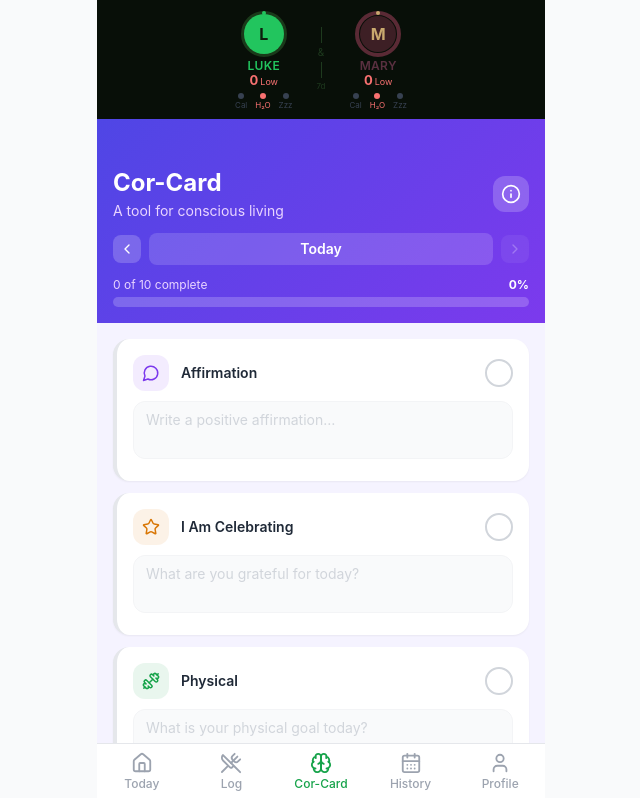
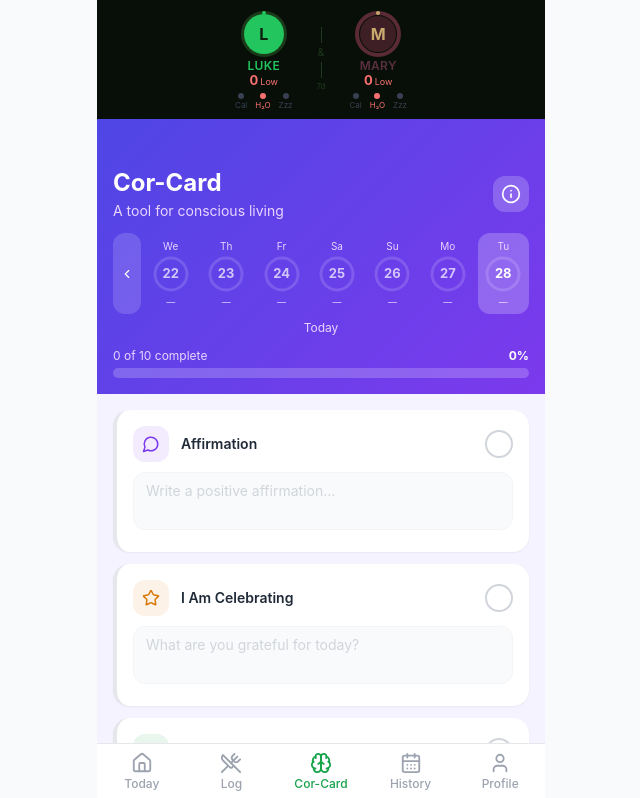
Before and after one commit to lukealley/food-planner, a React (Vite) app: page /corcard in a window 1280 px wide. Shown: the top 798 px of the page, without its empty margins (319-959 px from the left). Built offline with nearby package versions, Linux system fonts and the light colour scheme.

Commit message:
Add 7-day history strip to Cor-Card header with SVG completion rings

```diff
--- a/src/pages/CorCard.jsx
+++ b/src/pages/CorCard.jsx
@@ -1,7 +1,7 @@
 import { useState } from 'react'
 import {
   MessageCircle, Star, Dumbbell, Heart, Sun, Users,
-  BookOpen, Smile, Utensils, Zap, X, ChevronLeft, ChevronRight, Info,
+  BookOpen, Smile, Utensils, Zap, X, ChevronLeft, Info,
 } from 'lucide-react'
 import useAppStore from '../store/useAppStore'
 import { themes } from '../themes'
@@ -135,6 +135,29 @@ export default function CorCard() {
   const completedCount = ITEMS.filter(item => getItem(item.key).done).length
   const pct = Math.round((completedCount / ITEMS.length) * 100)
 
+  // Build 7-day strip: today and the 6 days before it
+  function nDaysAgo(n) {
+    let d = todayMT()
+    for (let i = 0; i < n; i++) d = prevDay(d)
+    return d
+  }
+  const sevenDays = Array.from({ length: 7 }, (_, i) => nDaysAgo(6 - i))
+
+  function dayPct(dateStr) {
+    const dl = (userData.corCardLog || {})[dateStr] || {}
+    const done = ITEMS.filter(item => (dl[item.key] || {}).done).length
+    return Math.round((done / ITEMS.length) * 100)
+  }
+
+  function dayAbbrev(dateStr) {
+    const [y, m, d] = dateStr.split('-').map(Number)
+    return new Date(y, m - 1, d).toLocaleDateString('en-US', { weekday: 'short' }).slice(0, 2)
+  }
+
+  function dayNum(dateStr) {
+    return parseInt(dateStr.split('-')[2])
+  }
+
   const accent = '#7c3aed'
 
   return (
@@ -156,37 +179,88 @@ export default function CorCard() {
           </button>
         </div>
 
-        {/* Date navigator */}
-        <div className="flex items-center gap-2 mt-3">
+        {/* 7-day strip */}
+        <div className="flex gap-1 mt-3">
+          {/* Older-days arrow */}
           <button
             onClick={() => setLogDate(d => prevDay(d))}
-            className="p-1.5 rounded-lg"
-            style={{ background: 'rgba(255,255,255,0.2)' }}
+            className="flex items-center justify-center w-7 shrink-0 rounded-xl"
+            style={{ background: 'rgba(255,255,255,0.15)' }}
           >
-            <ChevronLeft size={16} className="text-white" />
+            <ChevronLeft size={14} className="text-white" />
           </button>
-          <span className="flex-1 text-center text-sm font-semibold py-1.5 rounded-lg text-white"
-            style={{ background: 'rgba(255,255,255,0.15)' }}>
-            {friendlyDate(logDate)}
-          </span>
-          <button
-            onClick={() => setLogDate(d => nextDay(d))}
-            disabled={isToday}
-            className="p-1.5 rounded-lg disabled:opacity-30"
-            style={{ background: 'rgba(255,255,255,0.2)' }}
-          >
-            <ChevronRight size={16} className="text-white" />
-          </button>
-          {!isToday && (
+
+          {sevenDays.map(dateStr => {
+            const p       = dayPct(dateStr)
+            const isSelected = dateStr === logDate
+            const isTdy  = dateStr === todayMT()
+            const radius = 16
+            const circ   = 2 * Math.PI * radius
+            const dash   = (p / 100) * circ
+            const color  = p === 100 ? '#4ade80' : p > 0 ? '#c4b5fd' : 'rgba(255,255,255,0.3)'
+
+            return (
+              <button
+                key={dateStr}
+                onClick={() => setLogDate(dateStr)}
+                className="flex-1 flex flex-col items-center gap-1 py-2 rounded-xl transition-all"
+                style={{ background: isSelected ? 'rgba(255,255,255,0.22)' : 'transparent' }}
+              >
+                {/* Day abbrev */}
+                <span className="text-purple-200 leading-none" style={{ fontSize: '10px' }}>
+                  {dayAbbrev(dateStr)}
+                </span>
+
+                {/* SVG ring with date number inside */}
+                <div className="relative flex items-center justify-center" style={{ width: 38, height: 38 }}>
+                  <svg width="38" height="38" style={{ position: 'absolute', top: 0, left: 0 }}>
+                    {/* Background ring */}
+                    <circle cx="19" cy="19" r={radius} fill="none"
+                      stroke="rgba(255,255,255,0.15)" strokeWidth="3" />
+                    {/* Progress arc */}
+                    {p > 0 && (
+                      <circle cx="19" cy="19" r={radius} fill="none"
+                        stroke={color} strokeWidth="3"
+                        strokeDasharray={`${dash} ${circ}`}
+                        strokeLinecap="round"
+                        transform="rotate(-90 19 19)"
+                      />
+                    )}
+                  </svg>
+                  <span
+                    className="font-bold relative z-10"
+                    style={{
+                      fontSize: 13,
+                      color: isSelected ? '#fff' : isTdy ? '#e9d5ff' : 'rgba(255,255,255,0.7)',
+                    }}
+                  >
+                    {dayNum(dateStr)}
+                  </span>
+                </div>
+
+                {/* Pct label */}
+                <span
+                  className="font-semibold leading-none"
+                  style={{ fontSize: '9px', color: p === 100 ? '#4ade80' : 'rgba(255,255,255,0.6)' }}
+                >
+                  {p > 0 ? `${p}%` : '—'}
+                </span>
+              </button>
+            )
+          })}
+        </div>
+
+        {/* Selected day label */}
+        <p className="text-center text-xs text-purple-200 mt-1.5">
+          {friendlyDate(logDate)}{!isToday && (
             <button
               onClick={() => setLogDate(todayMT())}
-              className="text-xs font-semibold px-2.5 py-1.5 rounded-lg text-purple-700"
-              style={{ background: '#fff' }}
+              className="ml-2 text-white font-semibold underline underline-offset-2"
             >
-              Today
+              → Today
             </button>
           )}
-        </div>
+        </p>
 
         {/* Progress bar */}
         <div className="mt-3">
```
